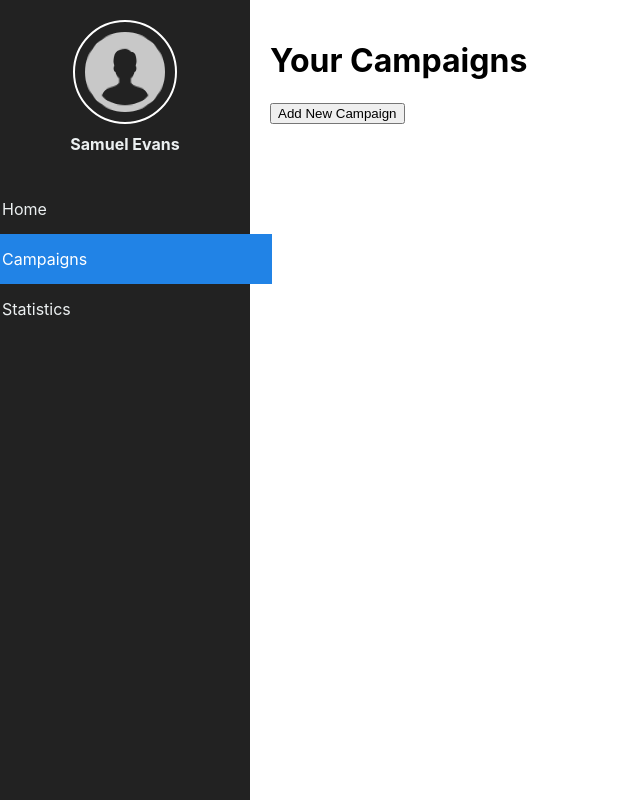
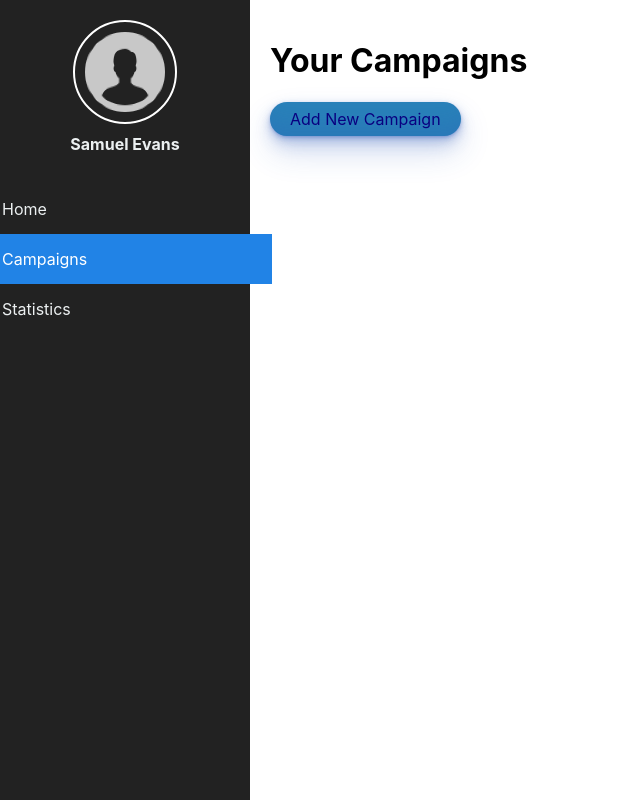
Before and after one commit to Washx23/Hermes_HBTON, a plain HTML site: page campaigns.html in a window 1280 px wide. Shown: the whole page, without its empty margins (0-640 px from the left). Drawn offline with Linux system fonts and the light colour scheme.

Commit message:
Add New Button

```diff
--- a/campaigns.css
+++ b/campaigns.css
@@ -155,6 +155,42 @@ body {
     color: #fff;
   }
 
+  /*Buttons*/
+  .button-33 {
+  background-color: #2980B9;
+  border-radius: 100px;
+  box-shadow: rgba(44, 89, 187, 0.2) 0 -25px 18px -14px inset,
+              rgba(44, 89, 187, 0.2) 0 1px 2px,
+              rgba(44, 89, 187, 0.2) 0 2px 4px,
+              rgba(44, 89, 187, 0.2) 0 4px 8px,
+              rgba(44, 89, 187, 0.2) 0 8px 16px,
+              rgba(44, 89, 187, 0.2) 0 16px 32px;
+  color: rgb(9, 0, 128);
+  cursor: pointer;
+  display: inline-block;
+  font-family: CerebriSans-Regular,-apple-system,system-ui,Roboto,sans-serif;
+  padding: 7px 20px;
+  text-align: center;
+  text-decoration: none;
+  transition: all 250ms;
+  border: 0;
+  font-size: 16px;
+  user-select: none;
+  -webkit-user-select: none;
+  touch-action: manipulation;
+}
+
+.button-33:hover {
+  box-shadow: rgba(44,187,99,.35) 0 -25px 18px -14px inset,
+              rgba(44,187,99,.25) 0 1px 2px,
+              rgba(44,187,99,.25) 0 2px 4px,
+              rgba(44,187,99,.25) 0 4px 8px,
+              rgba(44,187,99,.25) 0 8px 16px,
+              rgba(44,187,99,.25) 0 16px 32px;
+  transform: scale(1.05) rotate(-1deg);
+}
+
+
   /* Footer styles */
   footer {
     padding: 10px 20px;
--- a/campaigns.html
+++ b/campaigns.html
@@ -20,7 +20,7 @@
     </div>
     <main>
         <h1>Your Campaigns</h1>
-        <button id="addCampaignBtn">Add New Campaign</button>
+        <button id="addCampaignBtn" class="button-33" role="button">Add New Campaign</button>
         <div id="campaignList" class="campaign-container">
             <!-- Campaign boxes will be added here -->
         </div>
```
